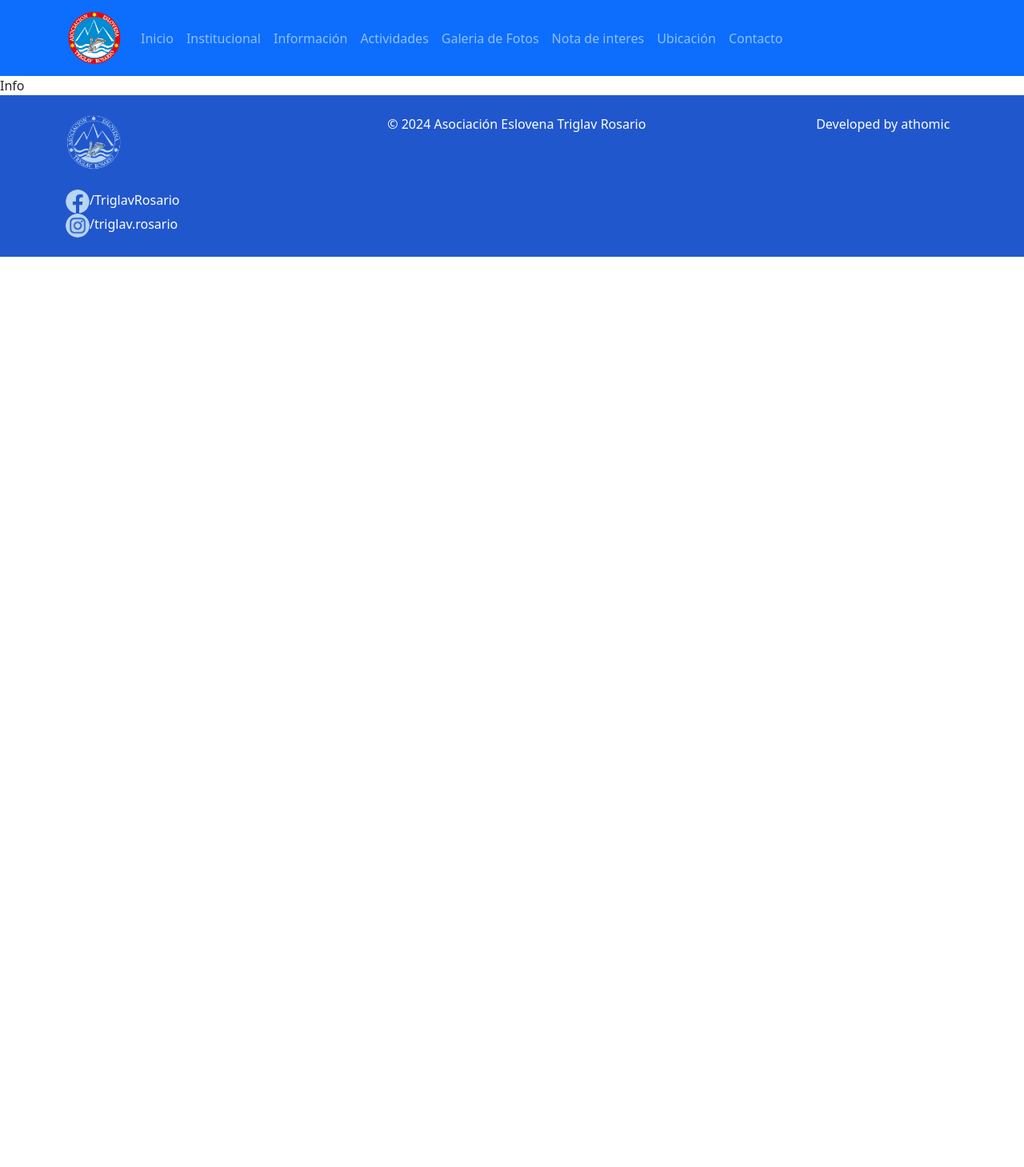
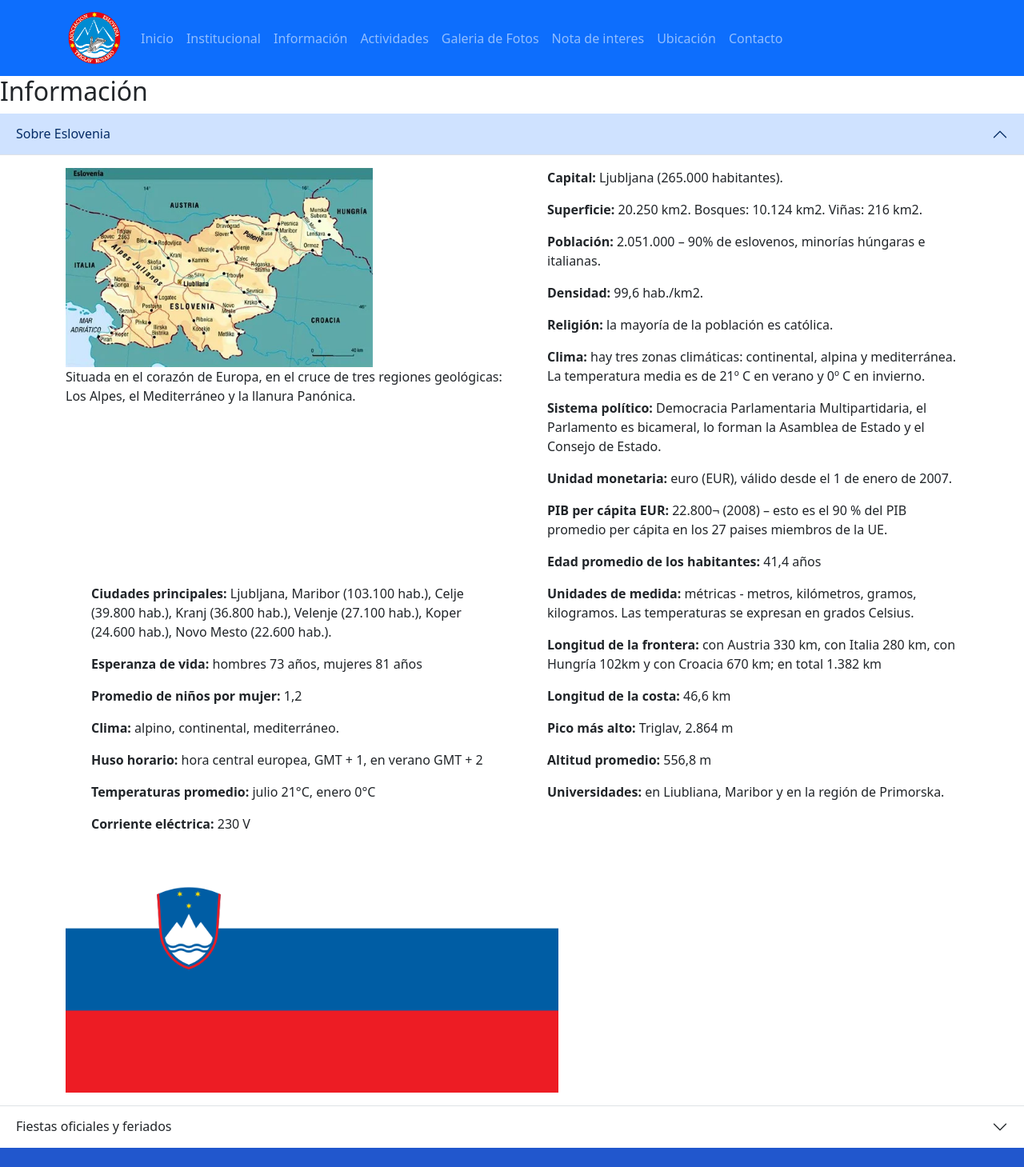
Before and after one commit to LisandroRP95/AsocEslovenaTriglav, a React (Vite) app: page /informacion in a window 1280 px wide. Shown: the top 1459 px of the page at 80% size. Before the commit the page ends 800 px from the top, so only its background shows below. Built offline with nearby package versions, Linux system fonts and the light colour scheme.

Commit message:
informacion

```diff
--- a/src/Components/Info/Info.jsx
+++ b/src/Components/Info/Info.jsx
@@ -1,8 +1,98 @@
-import React from 'react'
+import './info.css';
+import Accordion from 'react-bootstrap/Accordion';
+import Container from 'react-bootstrap/Container';
+import Row from 'react-bootstrap/Row';
+import Col from 'react-bootstrap/Col';
+
 
 const Info = () => {
   return (
-    <div>Info</div>
+    <div>
+      <h2>Información</h2>
+
+      <Accordion defaultActiveKey="0" flush>
+        <Accordion.Item eventKey="0">
+          <Accordion.Header>Sobre Eslovenia</Accordion.Header>
+          <Accordion.Body>
+            <div>
+              <Container>
+              <Row>
+                <Col>
+                    <img
+                        className="imagenMapa"
+                        src="../src/assets/mapadeeslovenia.webp"
+                        alt="Mapa de Eslovenia" />
+                    <p>Situada en el corazón de Europa, en el cruce de tres regiones geológicas: Los Alpes, el Mediterráneo y la llanura Panónica.</p>
+                </Col>
+
+                <Col>
+                    <ul><b>Capital:</b> Ljubljana (265.000 habitantes).</ul>
+                    <ul><b>Superficie:</b> 20.250 km2. Bosques: 10.124 km2. Viñas: 216 km2.</ul>
+                    <ul><b>Población:</b> 2.051.000 – 90% de eslovenos, minorías húngaras e italianas.</ul>
+                    <ul><b>Densidad:</b> 99,6 hab./km2.</ul>
+                    <ul><b>Religión:</b> la mayoría de la población es católica.</ul>
+                    <ul><b>Clima:</b> hay tres zonas climáticas: continental, alpina y mediterránea. La temperatura media es de 21º C en verano y 0º C en invierno.</ul>
+                    <ul><b>Sistema político:</b> Democracia Parlamentaria Multipartidaria, el Parlamento es bicameral, lo forman la Asamblea de Estado y el Consejo de Estado.</ul>
+                    <ul><b>Unidad monetaria:</b> euro (EUR), válido desde el 1 de enero de 2007.</ul>
+                    <ul><b>PIB per cápita EUR:</b> 22.800¬ (2008) – esto es el 90 % del PIB promedio per cápita en los 27 paises miembros de la UE.</ul>
+                    <ul><b>Edad promedio de los habitantes:</b> 41,4 años</ul>
+                </Col>
+            </Row>
+            <Row>
+                <Col>
+                    <ul><b>Ciudades principales:</b> Ljubljana, Maribor (103.100 hab.), Celje (39.800 hab.), Kranj (36.800 hab.), Velenje (27.100 hab.), Koper (24.600 hab.), Novo Mesto (22.600 hab.).</ul>
+                    <ul><b>Esperanza de vida:</b> hombres 73 años, mujeres 81 años</ul>
+                    <ul><b>Promedio de niños por mujer:</b> 1,2</ul>
+                    <ul><b>Clima:</b> alpino, continental, mediterráneo.</ul>
+                    <ul><b>Huso horario:</b> hora central europea, GMT + 1, en verano GMT + 2</ul>
+                    <ul><b>Temperaturas promedio:</b> julio 21°C, enero 0°C</ul>
+                    <ul><b>Corriente eléctrica:</b> 230 V</ul>
+                </Col>
+                <Col>
+                    <ul><b>Unidades de medida:</b> métricas - metros, kilómetros, gramos, kilogramos. Las temperaturas se expresan en grados Celsius.</ul>
+                    <ul><b>Longitud de la frontera:</b> con Austria 330 km, con Italia 280 km, con Hungría 102km y con Croacia 670 km; en total 1.382 km</ul>
+                    <ul><b>Longitud de la costa:</b> 46,6 km</ul>
+                    <ul><b>Pico más alto:</b> Triglav, 2.864 m</ul>
+                    <ul><b>Altitud promedio:</b> 556,8 m</ul>
+                    <ul><b>Universidades:</b> en Liubliana, Maribor y en la región de Primorska.</ul>
+                </Col>
+            </Row>
+            <Row>
+                <img
+                    className='imagenBandera'
+                    src="../src/assets/BanderadeEslovenia.png"
+                    alt="Mapa de Eslovenia" />
+            </Row>
+              </Container>
+            </div>
+          </Accordion.Body>
+        </Accordion.Item>
+
+        <Accordion.Item eventKey="1">
+          <Accordion.Header>Fiestas oficiales y feriados</Accordion.Header>
+          <Accordion.Body>
+
+            <li><b>Fiestas oficiales y feriados en Eslovenia:</b></li>
+            <ul><b>1 y 2 de Enero:</b> Año Nuevo</ul>
+            <ul><b>8 de Febrero:</b> Día de Prešeren, Fiesta cultural eslovena</ul>
+            <ul><b>4 de Abril :</b> Domingo de Pascua</ul>
+            <ul><b>5 April:</b> Lunes de Pascua</ul>
+            <ul><b>27 de Abril:</b> Día de la sublevación contra la ocupación</ul>
+            <ul><b>1 y 2 de Mayo:</b> Día del trabajo</ul>
+            <ul><b>25 de Junio:</b> Fiesta Nacional Día de la Nación</ul>
+            <ul><b>15 de Agosto:</b> Día de la Asunción de la Virgen María a los cielos</ul>
+            <ul><b>17 de Agosto:</b> Día de la unificación de los eslovenos de la región de Prekmurje a la patria después de la Primera Guerra Mundial (no es feriado)</ul>
+            <ul><b>15 de Septiembre:</b> Reintegración de la región de Primorska a la patria (no es feriado)</ul>
+            <ul><b>31 de Octubre:</b> Día de la Reforma</ul>
+            <ul><b>1 de Noviembre:</b> Día de los Difuntos</ul>
+            <ul><b>23 de Noviembre:</b> Día de Rudolf Maister (no es feriado)</ul>
+            <ul><b>25 de Diciembre:</b> Navidad</ul>
+            <ul><b>26 de Diciembre:</b> Día de la Independencia y la Unidad </ul>
+
+          </Accordion.Body>
+        </Accordion.Item>
+      </Accordion>
+    </div>
   )
 }
 
--- /dev/null
+++ b/src/Components/Info/info.css
@@ -0,0 +1,10 @@
+.imagenMapa{
+    width: 30vw;
+    height: auto;
+}
+
+.imagenBandera{
+    width: 50vw;
+    height: auto;
+
+}
--- a/src/Components/Institutional/ComisionDirectiva/ComisionDirectiva.jsx
+++ b/src/Components/Institutional/ComisionDirectiva/ComisionDirectiva.jsx
@@ -4,20 +4,20 @@ import './comisionDirectiva.css'
 const ComisionDirectiva = () => {
   return (
     <div>
-      <ul className='list'>PRESIDENTE: María Eugenia Ersetig</ul>
-      <ul>VICEPRESIDENTE: Alejandra Kervin</ul>
-      <ul>SECRETARIO: Cristian Matias Spuches</ul>
-      <ul>PRO SECRETARIO: Cristian Ferari</ul>
-      <ul>TESORERA: Patricia Prestera</ul>
-      <ul>PRO TESORERO: Ana Belen Romeu</ul>
-      <ul>1ER VOCAL TITULAR: María Belén Rodriguez Peña</ul>
-      <ul>2DO VOCAL TITULAR: Daniela Matjazic</ul>
-      <ul>3ER VOCAL TITULAR: Lisandro Rodriguez Peña</ul>
-      <ul>1ER VOCAL SUPLENTE: Esteban Matjazic</ul>
-      <ul>2DO VOCAL SUPLENTE: Silvana Rodriguez</ul>
-      <ul>3ER VOCAL SUPLENTE: Augusto Eezckui</ul>
-      <ul>SÍNDICO TITULAR: Rosalía Masón Anzelín</ul>
-      <ul>SÍNDICO SUPLENTE: Mariela Usaj</ul>
+      <ul><b>PRESIDENTE:</b> María Eugenia Ersetig</ul>
+      <ul><b>VICEPRESIDENTE:</b> Alejandra Kervin</ul>
+      <ul><b>SECRETARIO:</b> Cristian Matias Spuches</ul>
+      <ul><b>PRO SECRETARIO:</b> Cristian Ferari</ul>
+      <ul><b>TESORERA:</b> Patricia Prestera</ul>
+      <ul><b>PRO TESORERO:</b> Ana Belen Romeu</ul>
+      <ul><b>1ER VOCAL TITULAR:</b> María Belén Rodriguez Peña</ul>
+      <ul><b>2DO VOCAL TITULAR:</b> Daniela Matjazic</ul>
+      <ul><b>3ER VOCAL TITULAR:</b> Lisandro Rodriguez Peña</ul>
+      <ul><b>1ER VOCAL SUPLENTE:</b> Esteban Matjazic</ul>
+      <ul><b>2DO VOCAL SUPLENTE:</b> Silvana Rodriguez</ul>
+      <ul><b>3ER VOCAL SUPLENTE:</b> Augusto Eezckui</ul>
+      <ul><b>SÍNDICO TITULAR:</b> Rosalía Masón Anzelín</ul>
+      <ul><b>SÍNDICO SUPLENTE:</b> Mariela Usaj</ul>
     </div>
   )
 }
--- a/src/Components/Institutional/Institutional.jsx
+++ b/src/Components/Institutional/Institutional.jsx
@@ -11,7 +11,7 @@ const Institutional = () => {
 
       <h3 className="textMargin">Institucional</h3>
 
-      <Accordion defaultActiveKey="0">
+      <Accordion defaultActiveKey="0" flush>
         <Accordion.Item eventKey="0">
           <Accordion.Header>Eslovenos en Rosario</Accordion.Header>
           <Accordion.Body>
```
Also changed, not shown: src/Components/Institutional/ListaPresidentes/ListaPresidentes.jsx (+41 -43 lines), src/assets/BanderadeEslovenia.png (added), src/assets/escudo-slo.png (added).
